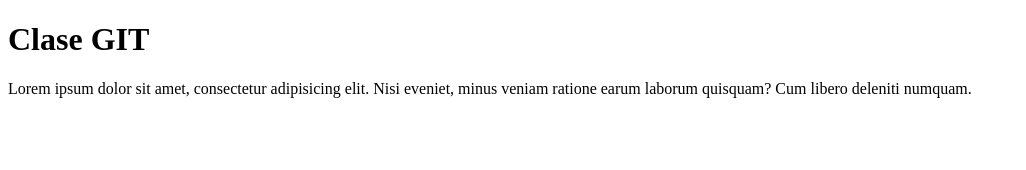
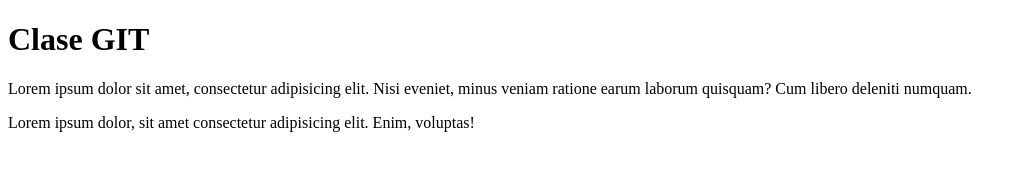
Before and after one commit to ihuaynates/clase-git, a plain HTML site: page index.html in a window 1280 px wide. Shown: the whole page, without its empty margins (0-1026 px from the left). Drawn offline with Linux system fonts and the light colour scheme.

Commit message:
otro parrafo

```diff
--- a/index.html
+++ b/index.html
@@ -12,5 +12,8 @@
       Lorem ipsum dolor sit amet, consectetur adipisicing elit. Nisi eveniet,
       minus veniam ratione earum laborum quisquam? Cum libero deleniti numquam.
     </p>
+    <p>
+      Lorem ipsum dolor, sit amet consectetur adipisicing elit. Enim, voluptas!
+    </p>
   </body>
 </html>
```
